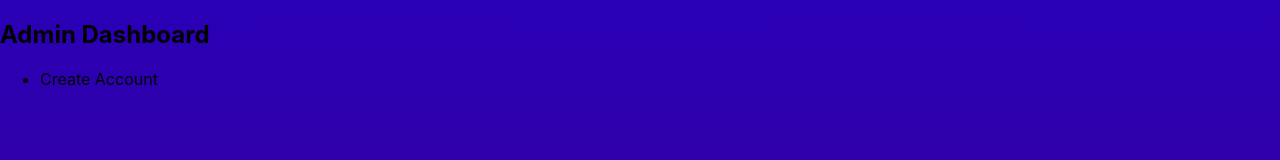
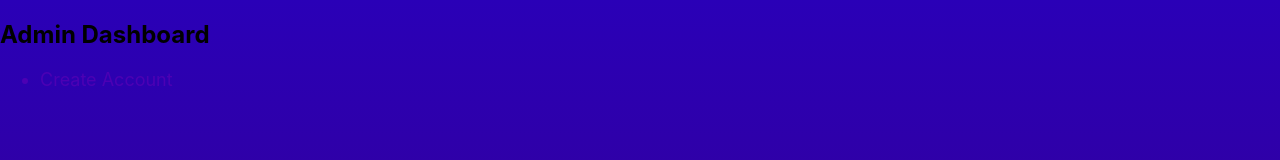
Before and after one commit to ndgh1606/login, a React (Create React App) app: page /admin in a window 1280 px wide. Shown: the top 160 px of the page. Built offline with nearby package versions, Linux system fonts and the light colour scheme.

Commit message:
Add files via upload

```diff
--- a/src/Components/Admindashboard/Admindashboard.jsx
+++ b/src/Components/Admindashboard/Admindashboard.jsx
@@ -6,7 +6,8 @@ export const Admindashboard = () => {
         <div className="sidebar">
             <h2>Admin Dashboard</h2>
             <ul>
-                <li>Create Account</li>
+                <a href='./' className='admin-link'><li>Create Account</li></a>
+
             </ul>
         </div>
         <div className="content"></div>
```
